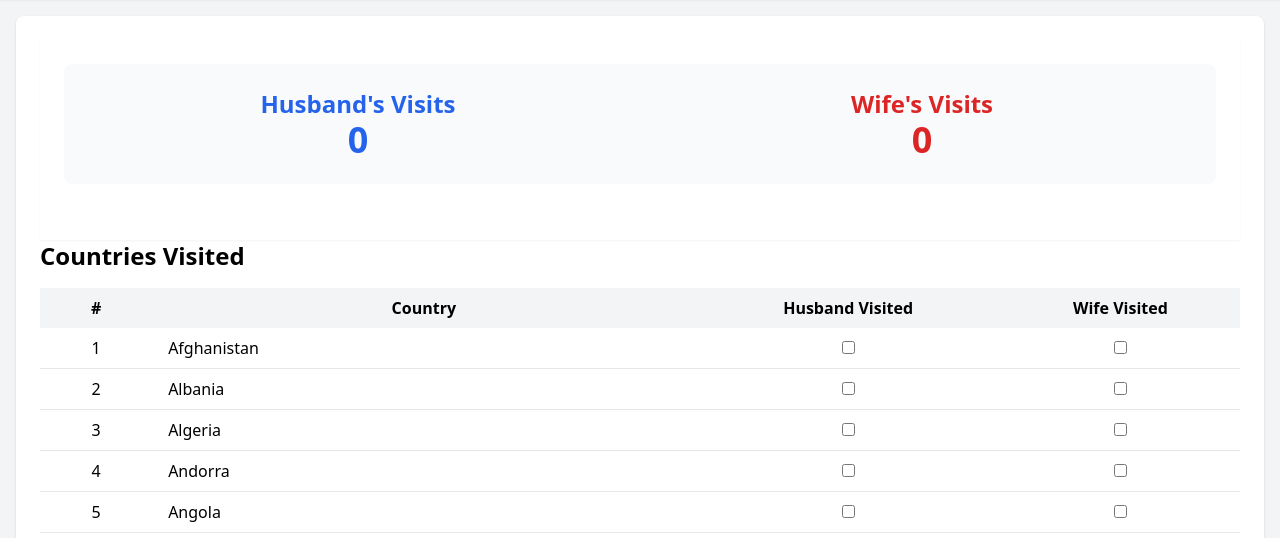
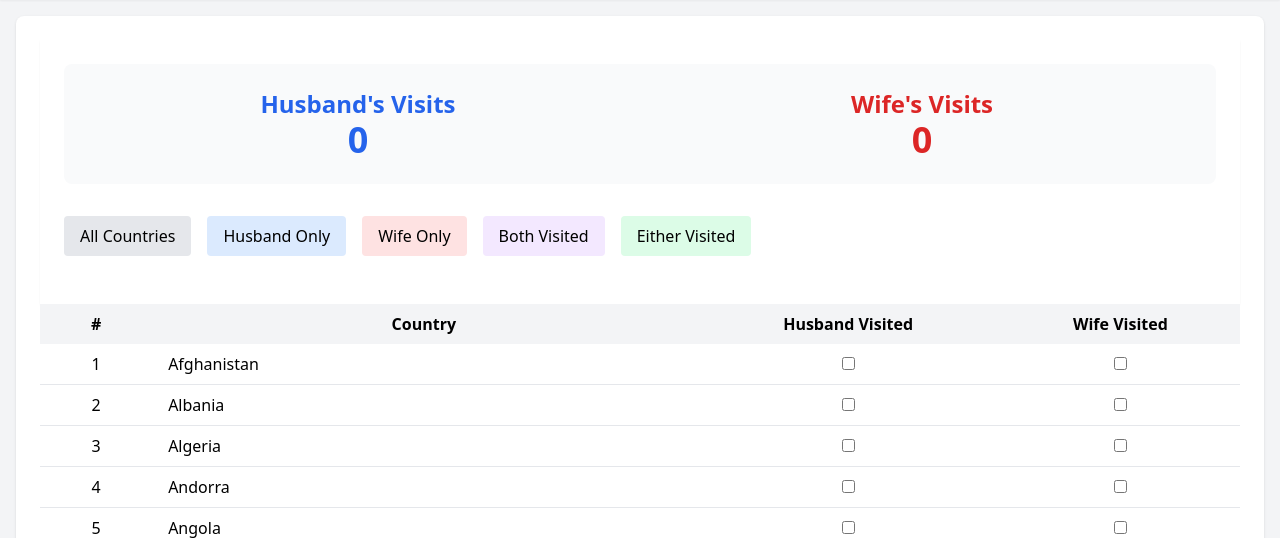
Before and after one commit to pbrao/trip-planner, a Flask app: page /countries in a window 1280 px wide. Shown: the part 72-610 px from the top of the page. Run offline with Flask 3, Linux system fonts and the light colour scheme; data comes from the database, SQL or seed files in the repository; some libraries are stand-ins or nearby versions.

Commit message:
feat: Add client-side filtering functionality to countries table

```diff
--- a/app/templates/countries.html
+++ b/app/templates/countries.html
@@ -18,9 +18,31 @@
                 </p>
             </div>
         </div>
+
+        <!-- Filter Controls -->
+        <div class="mb-6 flex space-x-4">
+            <button onclick="filterTable('all')"
+                    class="bg-gray-200 px-4 py-2 rounded hover:bg-gray-300">
+                All Countries
+            </button>
+            <button onclick="filterTable('husband')"
+                    class="bg-blue-100 px-4 py-2 rounded hover:bg-blue-200">
+                Husband Only
+            </button>
+            <button onclick="filterTable('wife')"
+                    class="bg-red-100 px-4 py-2 rounded hover:bg-red-200">
+                Wife Only
+            </button>
+            <button onclick="filterTable('both')"
+                    class="bg-purple-100 px-4 py-2 rounded hover:bg-purple-200">
+                Both Visited
+            </button>
+            <button onclick="filterTable('either')"
+                    class="bg-green-100 px-4 py-2 rounded hover:bg-green-200">
+                Either Visited
+            </button>
         </div>
-
-    <h2 class="text-2xl font-bold mb-4">Countries Visited</h2>
+    </div>
 
     <!-- Add this script section -->
     <script>
@@ -48,8 +70,33 @@
                 console.error('Error:', error);
             }
         }
+
+        function filterTable(filterType) {
+            const rows = document.querySelectorAll('tbody tr');
+            rows.forEach(row => {
+                const husbandChecked = row.querySelector('input[name="husband_visited"]').checked;
+                const wifeChecked = row.querySelector('input[name="wife_visited"]').checked;
+
+                switch(filterType) {
+                    case 'all':
+                        row.style.display = '';
+                        break;
+                    case 'husband':
+                        row.style.display = husbandChecked ? '' : 'none';
+                        break;
+                    case 'wife':
+                        row.style.display = wifeChecked ? '' : 'none';
+                        break;
+                    case 'both':
+                        row.style.display = (husbandChecked && wifeChecked) ? '' : 'none';
+                        break;
+                    case 'either':
+                        row.style.display = (husbandChecked || wifeChecked) ? '' : 'none';
+                        break;
+                }
+            });
+        }
     </script>
-
 
     <!-- Countries Table -->
     <div class="overflow-x-auto relative" style="height: calc(100vh - 224px);">
```
Lines whose indentation alone changed are shown as unchanged.
